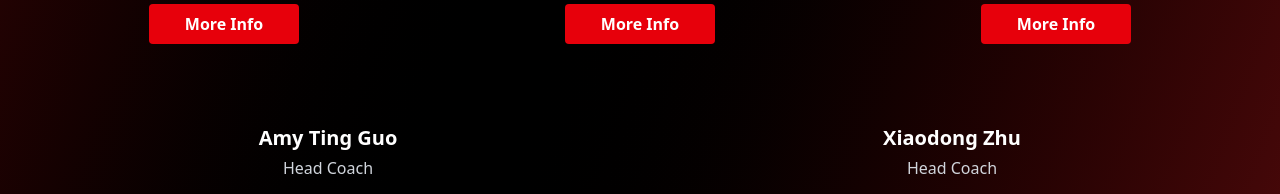
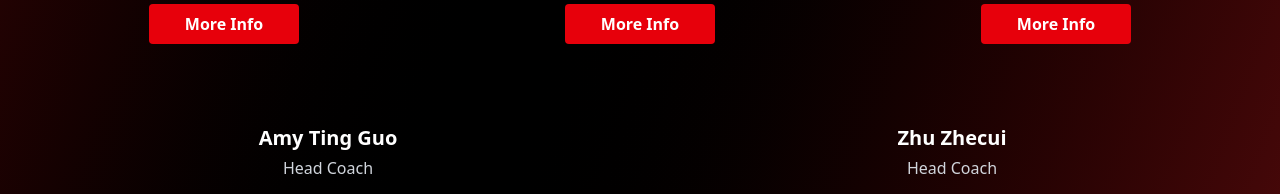
Before and after one commit to v-par23/truenorth, a React (Vite) app in the folder truenorthwebsite/: page / in a window 1280 px wide. Shown: the part 2100-2294 px from the top of the page. Built offline with nearby package versions, Linux system fonts and the light colour scheme.

Commit message:
fixed player name final

```diff
--- a/truenorthwebsite/src/components/Home.jsx
+++ b/truenorthwebsite/src/components/Home.jsx
@@ -320,14 +320,14 @@ const Home = () => {
             </Link>
           </motion.div>
 
-          {/* Coach 7 - Xiaodong Zhu */}
+          {/* Coach 7 - Zhu Zhecui */}
           <motion.div className="flex items-center flex-col p-3 sm:p-4 rounded-lg transition-colors"
           whileHover={{scale:1.05}}
           whileTap={{scale:0.95}}>
-            <h3 className="text-base sm:text-lg md:text-xl font-semibold mb-1">Xiaodong Zhu</h3>
+            <h3 className="text-base sm:text-lg md:text-xl font-semibold mb-1">Zhu Zhecui</h3>
             <p className="text-xs sm:text-sm md:text-base text-gray-300 mb-3 sm:mb-4 text-center">Head Coach</p>
             <div className="w-full max-w-[150px] sm:max-w-[180px] md:max-w-[200px] aspect-square rounded-lg mb-3 sm:mb-4 overflow-hidden">
-              <img src={Coach7Image} className="w-full h-full object-cover object-left scale-150" alt="Xiaodong Zhu"/>
+              <img src={Coach7Image} className="w-full h-full object-cover object-left scale-150" alt="Zhu Zhecui"/>
             </div>
             <Link
               to="/coaches/coachseven"
```
